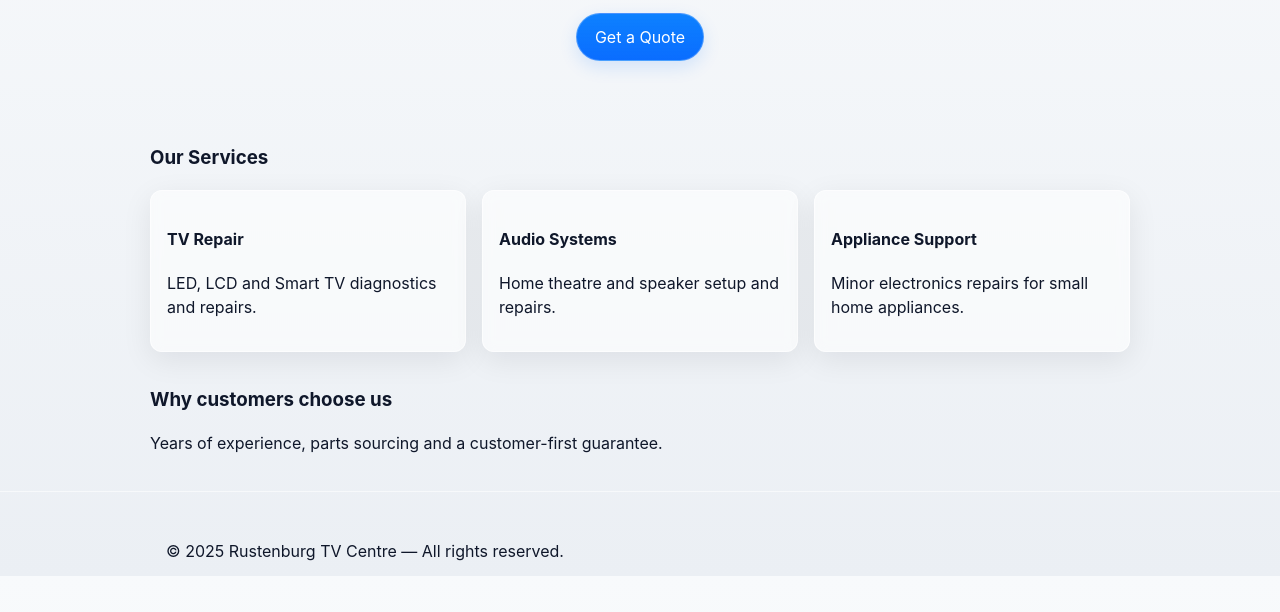
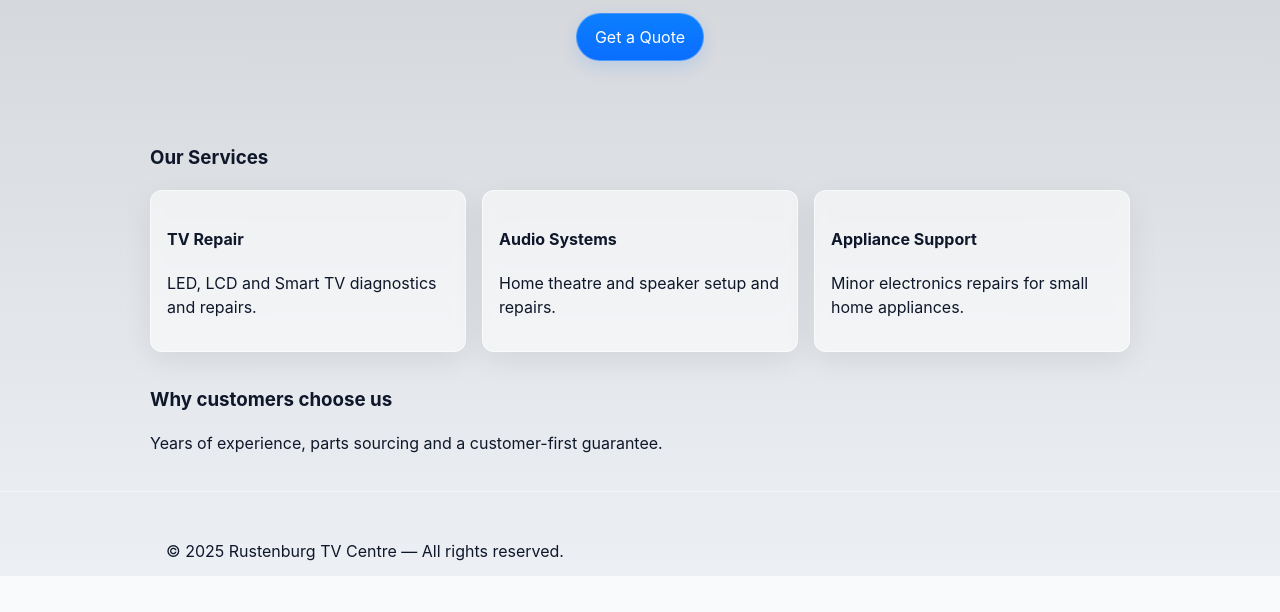
Before and after one commit to freddycodes23/Rustenburg-TV-centre-Website-and-PWA, a website: page index.html in a window 1280 px wide. Shown: the part 224-836 px from the top of the page. Drawn offline with Linux system fonts and the light colour scheme; files whose address does not match are found by name.

Commit message:
Add site background image and update CSS to use it

```diff
--- a/assets/css/style.css
+++ b/assets/css/style.css
@@ -1,5 +1,7 @@
 :root{
   --bg: linear-gradient(180deg, rgba(248,250,252,1) 0%, rgba(235,239,244,1) 100%);
+  /* Background image path: change or override this variable to use a different image */
+  --bg-image: url('assets/images/background.jpg');
   --glass-bg: rgba(255,255,255,0.55);
   --glass-strong: rgba(255,255,255,0.7);
   --accent: rgba(0,122,255,0.95);
@@ -10,7 +12,15 @@
 
 *{box-sizing:border-box}
 html,body{height:100%}
-body{font-family:Inter, system-ui, -apple-system, BlinkMacSystemFont, 'Segoe UI', Roboto, 'Helvetica Neue', Arial,sans-serif;margin:0;background:var(--bg);color:#0f172a;line-height:1.45;background-attachment:fixed}
+body{font-family:Inter, system-ui, -apple-system, BlinkMacSystemFont, 'Segoe UI', Roboto, 'Helvetica Neue', Arial,sans-serif;margin:0;color:#0f172a;line-height:1.45;background-attachment:fixed}
+
+/* Page background: layered gradient + image + fallback gradient */
+body{
+  background-image: linear-gradient(rgba(8,10,20,0.18), rgba(255,255,255,0.06)), var(--bg-image), var(--bg);
+  background-size: cover, cover, auto;
+  background-position: center center, center center, 0 0;
+  background-repeat: no-repeat, no-repeat, repeat;
+}
 
 .container{max-width:980px;margin:0 auto;padding:1rem}
 
```
Also changed, not shown: .github/workflows/azure-static-webapp.yml (added), assets/images/background.jpg (added), 1 other file.
